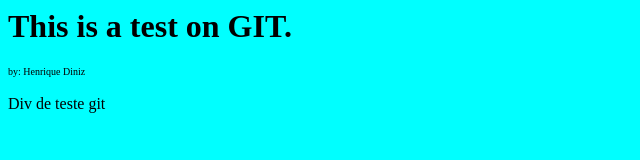
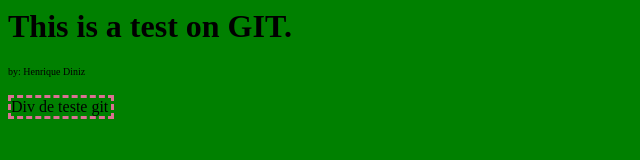
Before and after one commit to Henriqueediniz/git-curse, a plain HTML site: page index.html in a window 1280 px wide. Shown: the whole page, without its empty margins (0-640 px from the left). Drawn offline with Linux system fonts and the light colour scheme.

Commit message:
Efetuando teste de Rebase

```diff
--- a/estilo.css
+++ b/estilo.css
@@ -1,4 +1,11 @@
 body{
 
-        background: aqua;
+        background: green;
 }
+
+#contorno{
+
+        border-color:palevioletred;
+        border-style:   dashed;
+        width:  100px;
+}
```
